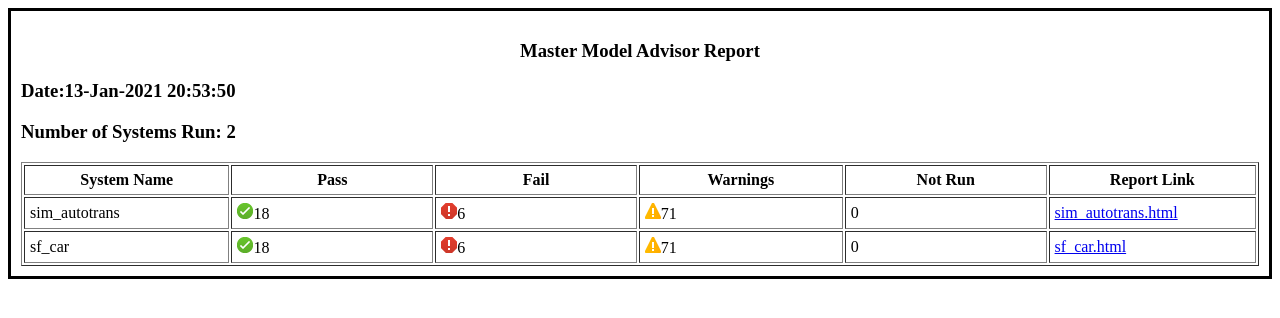
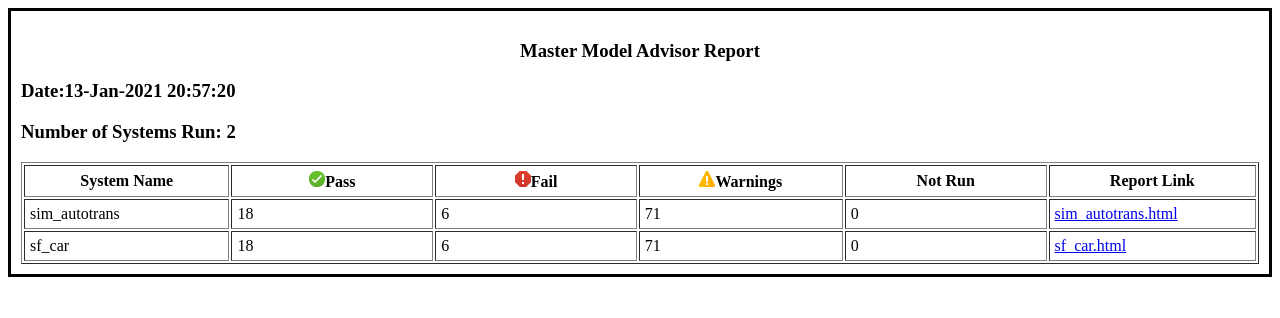
Before and after one commit to ajaykrish97/Jenkin_Excersice, a plain HTML site: page Master_Mdl_Advisor_Report.html in a window 1280 px wide. Drawn offline with Linux system fonts and the light colour scheme.

Commit message:
added icons in master html report

```diff
--- a/Master_Mdl_Advisor_Report.html
+++ b/Master_Mdl_Advisor_Report.html
@@ -9,30 +9,30 @@ mark{background-color:#ADD8E6;color: Black;}
 <body>
 <div class = "center">
 <h3 align=center>Master Model Advisor Report </h3>
-<h3>Date:13-Jan-2021 20:53:50 </h3>
+<h3>Date:13-Jan-2021 20:57:20 </h3>
 <h3>Number of Systems Run: 2</h3>
 <table border="1" cellpadding="5">
 <tr>
 <th>System Name</th>
-<th>Pass</th>
-<th>Fail</th>
-<th >Warnings</th>
+<th><img src = "Images/task_passed.png"></img>Pass</th>
+<th><img src = "Images/task_failed.png"></img>Fail</th>
+<th><img src = "Images/task_warning.png"></img>Warnings</th>
 <th >Not Run</th>
 <th>Report Link</th>
 </tr>
 <tr>
 <td width="200" align="left">sim_autotrans</td>
-<td width="200" align="left"><img src = "/Images/task_passed.png"></img>18</td>
-<td width="200" align="left"><img src = "/Images/task_failed.png"></img>6</td>
-<td width="200" align="left"><img src = "/Images/task_warning.png"></img>71</td>
+<td width="200" align="left">18</td>
+<td width="200" align="left">6</td>
+<td width="200" align="left">71</td>
 <td width="200" align="left">0</td>
 <td width="200" align="left"><a href = sim_autotrans.html>sim_autotrans.html</a></td>
 </tr>
 <tr>
 <td width="200" align="left">sf_car</td>
-<td width="200" align="left"><img src = "/Images/task_passed.png"></img>18</td>
-<td width="200" align="left"><img src = "/Images/task_failed.png"></img>6</td>
-<td width="200" align="left"><img src = "/Images/task_warning.png"></img>71</td>
+<td width="200" align="left">18</td>
+<td width="200" align="left">6</td>
+<td width="200" align="left">71</td>
 <td width="200" align="left">0</td>
 <td width="200" align="left"><a href = sf_car.html>sf_car.html</a></td>
 </tr>
```
Also changed, not shown: sf_car.html (+1 -1 lines), sim_autotrans.html (+1 -1 lines), 3 other files.
